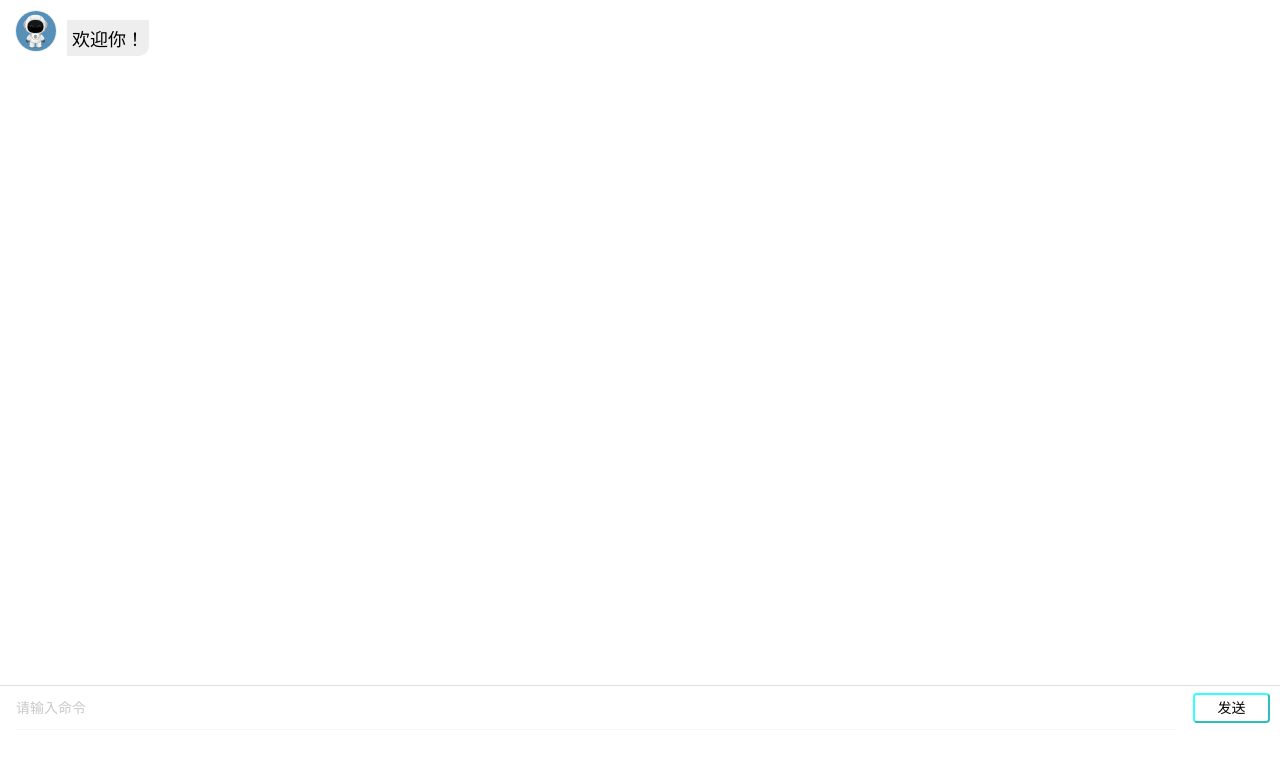
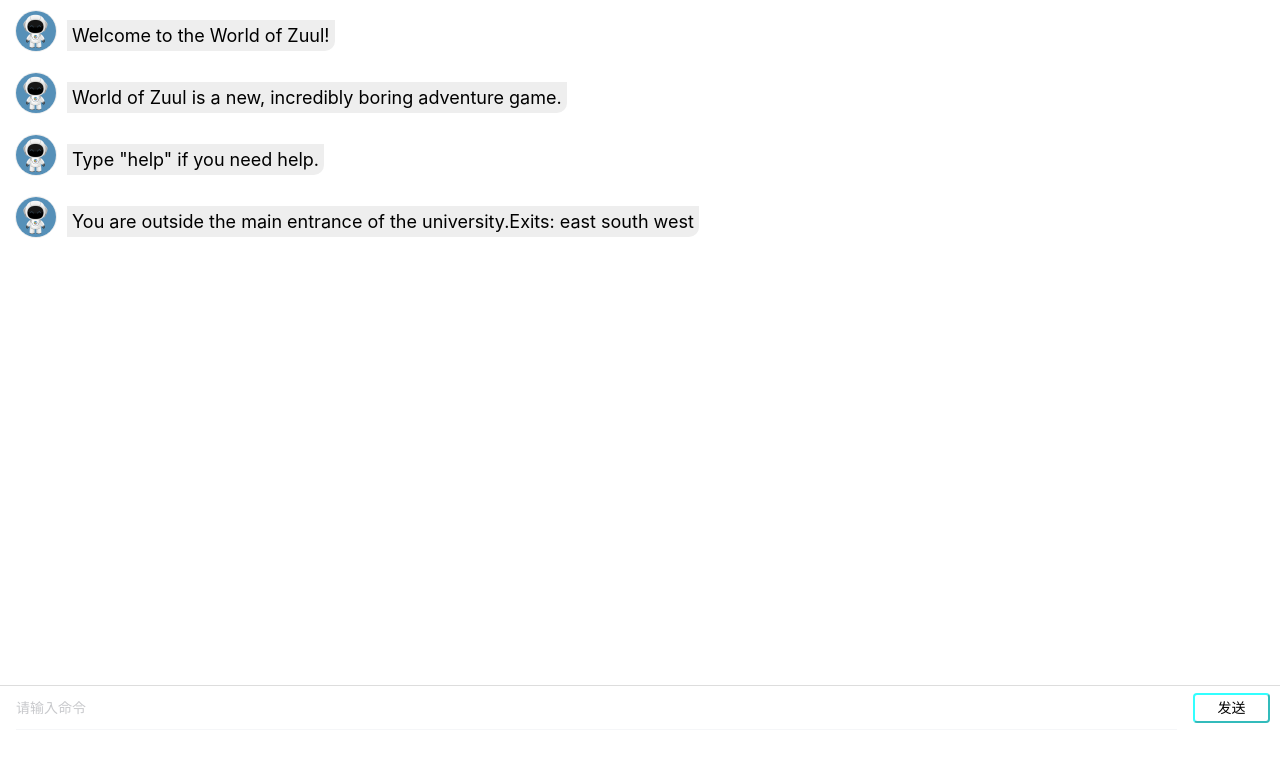
Before and after one commit to wutcst/sept2-tuesday-1, a Vue app in the folder frontend/zuul/: page / in a window 1280 px wide. Shown: the top 762 px of the page. Built offline with nearby package versions, Linux system fonts and the light colour scheme.

Commit message:
fonrt gameIndex add initiating message

```diff
--- a/frontend/zuul/src/components/Chat.vue
+++ b/frontend/zuul/src/components/Chat.vue
@@ -3,8 +3,8 @@
         <div class="list" id="list" ref="list" >
             <ul>
                 <li v-for="(item,index) in msglist" :key="index">
-                    <RightItem :id="item.id" :type="item.type" :content="item.content" v-if="item.me"></RightItem>
-                    <LeftItem :id="item.id" :type="item.type" :content="item.content" v-else></LeftItem>
+                    <RightItem :id="item.id"  :content="item.content" v-if="item.me"></RightItem>
+                    <LeftItem :id="item.id" :content="item.content" v-else></LeftItem>
                     <div v-scroll style="height: 0"></div>
                 </li>
             </ul>
@@ -35,10 +35,26 @@
                 text: '',
                 msglist: [{
                     id: 1,
-                    type: 1,
-                    content: '欢迎你！',
+                    content: 'Welcome to the World of Zuul!',
                     me: false
-                }]
+                },
+            {
+                id: 2,
+                content: 'World of Zuul is a new, incredibly boring adventure game.',
+                me: false
+            },
+            {
+                id: 3,
+                content: 'Type "help" if you need help.',
+                me: false
+            },
+            {
+                id: 4,
+                content: 'You are outside the main entrance of the university.Exits: east south west',
+                me: false
+            },
+
+        ]
             }
         },
         methods: {
@@ -46,7 +62,6 @@
                 if (this.text) {
                     this.msglist.push({
                         id: this.msglist[this.msglist.length - 1].id + 1,
-                        type: 1,
                         content: this.text,
                         me: true
                     })
@@ -55,7 +70,6 @@
                         if(res.data.flag == true){
                             this.msglist.push({
                             id: this.msglist[this.msglist.length - 1].id + 1,
-                            type: 1,
                             content: res.data.data,
                             me: false
                     })
--- a/frontend/zuul/src/components/LeftItem.vue
+++ b/frontend/zuul/src/components/LeftItem.vue
@@ -3,25 +3,23 @@
         <img class="head" src="../assets/robot.jpg"/>
 
         <div class="content">
-            <div class="text" v-if="type===1">
+            <div class="text" >
                 {{content}}
             </div>
-            <img class="img" :src="content" v-else-if="type===2" @click="preview(content)"/>
+
         </div>
 
     </div>
 </template>
 
 <script>
-    import ImagePreview from "vant/lib/image-preview";
+
 
     export default {
         name: "LeftItem",
-        props: ['id', 'type', 'content'],
+        props: ['id', 'content'],
         methods: {
-            preview(url){
-                ImagePreview([url])
-            }
+
         }
     }
 </script>
--- a/frontend/zuul/src/components/RightItem.vue
+++ b/frontend/zuul/src/components/RightItem.vue
@@ -3,10 +3,10 @@
         <img class="head"
              src="../assets/image_me.jpg"/>
         <div class="content">
-            <div class="text" v-if="type===1" style="word-break: break-all;">
+            <div class="text" style="word-break: break-all;">
                 {{content}}
             </div>
-            <img class="img" :src="content" v-else-if="type===2"/>
+
         </div>
     </div>
 </template>
@@ -15,7 +15,7 @@
 
     export default {
         name: "RightItem",
-        props: ['id', 'type', 'content']
+        props: ['id',  'content']
     }
 </script>
 
```
